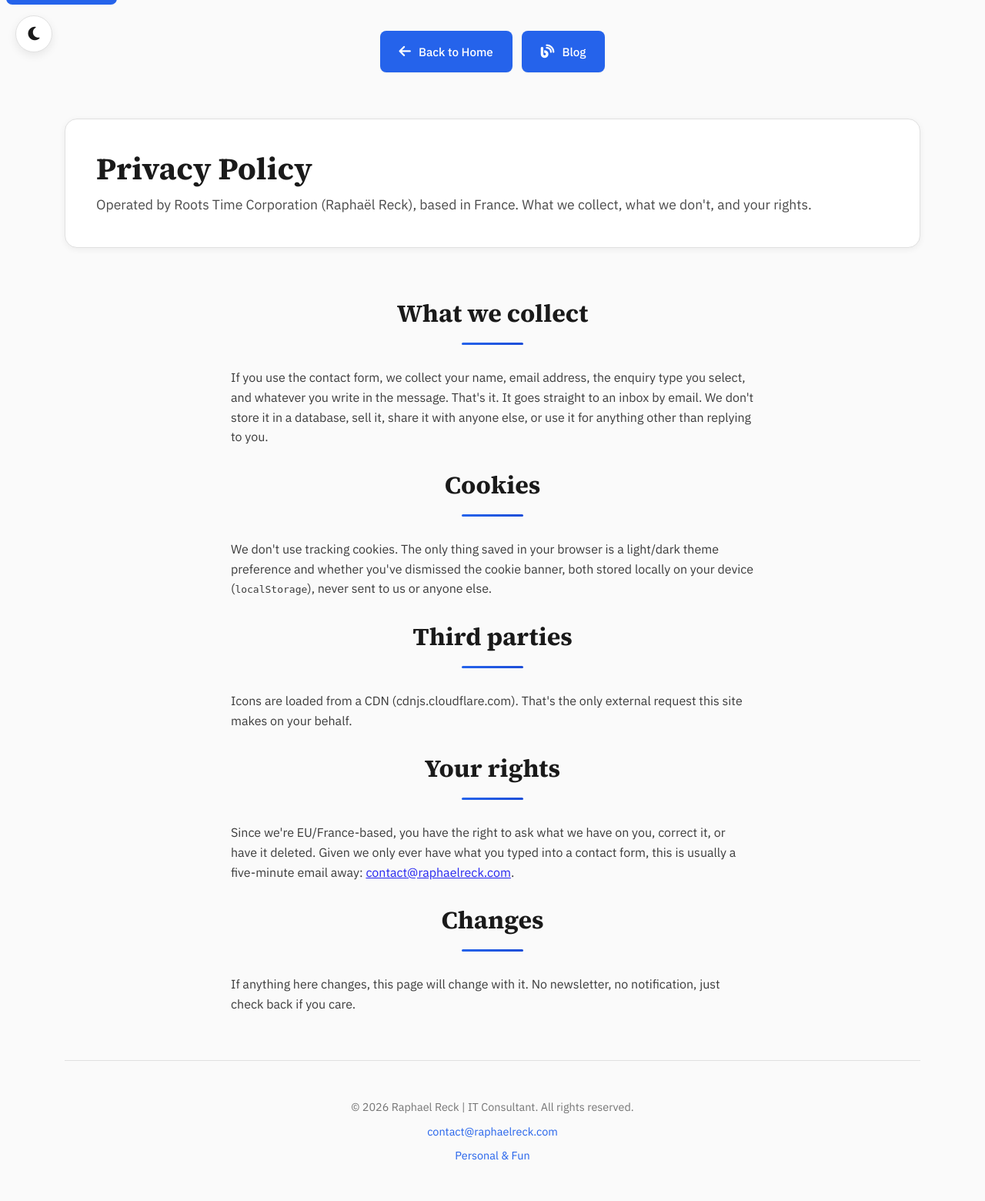
After one commit to djassoRaph/raphaelwebsite, a PHP site: page /privacy-policy.html in a window 1280 px wide. The commit adds this page. Shown: the whole page at 77% size. Run offline with PHP 8.4, Linux system fonts and the light colour scheme.

Commit message:
Add privacy policy page, revealed via the cookie banner's Yes button
Short, plain-language policy naming Roots Time Corporation as the
operator, reflecting what the site actually does: contact form data
goes to an inbox and nowhere else, no tracking cookies, only a
localStorage theme preference and banner-dismissed flag.

Not linked from the footer or nav on purpose. The link is a real
<a href> present in the page source (so it's still discoverable by
crawlers), just hidden until the "Yes" button on the cookie banner
is clicked.

```diff
--- /dev/null
+++ b/privacy-policy.html
@@ -0,0 +1,144 @@
+<!DOCTYPE html>
+<html lang="en">
+<head>
+    <meta charset="UTF-8">
+    <meta name="viewport" content="width=device-width, initial-scale=1.0">
+    <title>Privacy Policy | Raphaël Reck</title>
+    <meta name="description" content="Privacy policy for raphaelreck.com, operated by Roots Time Corporation. What we collect, what we don't, and your rights.">
+    <link rel="canonical" href="https://raphaelreck.com/privacy-policy.html">
+    <meta property="og:title" content="Privacy Policy | Raphaël Reck"/>
+    <meta property="og:description" content="What we collect, what we don't, and your rights."/>
+    <meta property="og:type" content="website"/>
+    <meta property="og:url" content="https://raphaelreck.com/privacy-policy.html"/>
+    <meta name="twitter:card" content="summary_large_image"/>
+    <meta name="twitter:creator" content="@raphaelreck"/>
+    <link rel="stylesheet" href="style.css">
+    <link rel="preconnect" href="https://cdnjs.cloudflare.com" crossorigin>
+    <link rel="stylesheet" href="https://cdnjs.cloudflare.com/ajax/libs/font-awesome/6.5.2/css/all.min.css" integrity="sha384-PPIZEGYM1v8zp5Py7UjFb79S58UeqCL9pYVnVPURKEqvioPROaVAJKKLzvH2rDnI" crossorigin="anonymous">
+</head>
+<body>
+  <a href="#main-content" class="skip-link">Skip to content</a>
+  <!-- Theme Toggle -->
+  <button id="theme-toggle" class="theme-toggle" aria-label="Toggle theme">
+    <i class="fas fa-moon"></i>
+  </button>
+
+  <div class="container">
+    <main id="main-content">
+    <nav class="nav-primary">
+      <a href="index.html" class="nav-btn">
+        <i class="fas fa-arrow-left"></i> Back to Home
+      </a>
+      <a href="blog/" class="nav-btn">
+        <i class="fas fa-blog"></i> Blog
+      </a>
+    </nav>
+
+    <div class="hero">
+      <div class="hero-text">
+        <h1>Privacy Policy</h1>
+        <p>Operated by Roots Time Corporation (Raphaël Reck), based in France. What we collect, what we don't, and your rights.</p>
+      </div>
+    </div>
+
+    <section class="services-section">
+      <h2 class="section-title">What we collect</h2>
+      <p style="max-width:680px; margin:0 auto 1.5rem auto; opacity:.85;">
+        If you use the contact form, we collect your name, email address, the enquiry type you select, and whatever you write in the message. That's it. It goes straight to an inbox by email. We don't store it in a database, sell it, share it with anyone else, or use it for anything other than replying to you.
+      </p>
+
+      <h2 class="section-title">Cookies</h2>
+      <p style="max-width:680px; margin:0 auto 1.5rem auto; opacity:.85;">
+        We don't use tracking cookies. The only thing saved in your browser is a light/dark theme preference and whether you've dismissed the cookie banner, both stored locally on your device (<code>localStorage</code>), never sent to us or anyone else.
+      </p>
+
+      <h2 class="section-title">Third parties</h2>
+      <p style="max-width:680px; margin:0 auto 1.5rem auto; opacity:.85;">
+        Icons are loaded from a CDN (cdnjs.cloudflare.com). That's the only external request this site makes on your behalf.
+      </p>
+
+      <h2 class="section-title">Your rights</h2>
+      <p style="max-width:680px; margin:0 auto 1.5rem auto; opacity:.85;">
+        Since we're EU/France-based, you have the right to ask what we have on you, correct it, or have it deleted. Given we only ever have what you typed into a contact form, this is usually a five-minute email away: <a href="mailto:contact@raphaelreck.com">contact@raphaelreck.com</a>.
+      </p>
+
+      <h2 class="section-title">Changes</h2>
+      <p style="max-width:680px; margin:0 auto; opacity:.85;">
+        If anything here changes, this page will change with it. No newsletter, no notification, just check back if you care.
+      </p>
+    </section>
+
+        </main>
+
+    <footer class="footer">
+      <p>&copy; 2026 Raphael Reck | IT Consultant. All rights reserved.</p>
+      <p>
+        <script>
+          const user = "contact";
+          const domain = "raphaelreck.com";
+          const mail = `${user}@${domain}`;
+          document.write(`<a href='mailto:${mail}'>${mail}</a>`);
+        </script>
+      </p>
+      <p><a href="fun.html">Personal &amp; Fun</a></p>
+    </footer>
+  </div>
+
+  <script>
+    const themeToggle = document.getElementById('theme-toggle');
+    const htmlElement = document.documentElement;
+    const icon = themeToggle.querySelector('i');
+    const currentTheme = localStorage.getItem('theme') || 'light';
+    htmlElement.setAttribute('data-theme', currentTheme);
+    updateIcon(currentTheme);
+    themeToggle.addEventListener('click', () => {
+      const currentTheme = htmlElement.getAttribute('data-theme');
+      const newTheme = currentTheme === 'light' ? 'dark' : 'light';
+      htmlElement.setAttribute('data-theme', newTheme);
+      localStorage.setItem('theme', newTheme);
+      updateIcon(newTheme);
+    });
+    function updateIcon(theme) {
+      if (theme === 'dark') {
+        icon.classList.remove('fa-moon');
+        icon.classList.add('fa-sun');
+      } else {
+        icon.classList.remove('fa-sun');
+        icon.classList.add('fa-moon');
+      }
+    }
+  </script>
+  <script src="mobile-nav.js"></script>
+  <button
+    id="mobile-menu-toggle"
+    class="mobile-menu-toggle"
+    aria-label="Toggle navigation menu"
+    aria-expanded="false">
+    <div class="hamburger">
+      <span></span>
+      <span></span>
+      <span></span>
+    </div>
+  </button>
+  <div id="mobile-menu-overlay" class="mobile-menu-overlay"></div>
+  <nav id="mobile-menu" class="mobile-menu">
+    <div class="mobile-menu-header">
+      <h2 class="mobile-menu-title">Navigation</h2>
+      <button id="mobile-menu-close" class="mobile-menu-close">×</button>
+    </div>
+    <div class="mobile-nav-section">
+      <h3>Main</h3>
+      <div class="mobile-nav-links">
+        <a href="index.html" class="mobile-nav-link">
+          <i class="fas fa-home"></i>
+          <span>Home</span>
+        </a>
+        <a href="blog/" class="mobile-nav-link">
+          <i class="fas fa-blog"></i>
+          <span>Blog</span>
+        </a>
+      </div>
+    </div>
+  </nav>
+</body>
+</html>
--- a/style.css
+++ b/style.css
@@ -1145,3 +1145,8 @@ section.transparency p {
 #cookie-banner button:hover {
   background: var(--color-border);
 }
+
+#cookie-privacy-link {
+  color: var(--color-accent);
+  text-decoration: underline;
+}
```
Also changed, not shown: index.html (+19 -6 lines).
